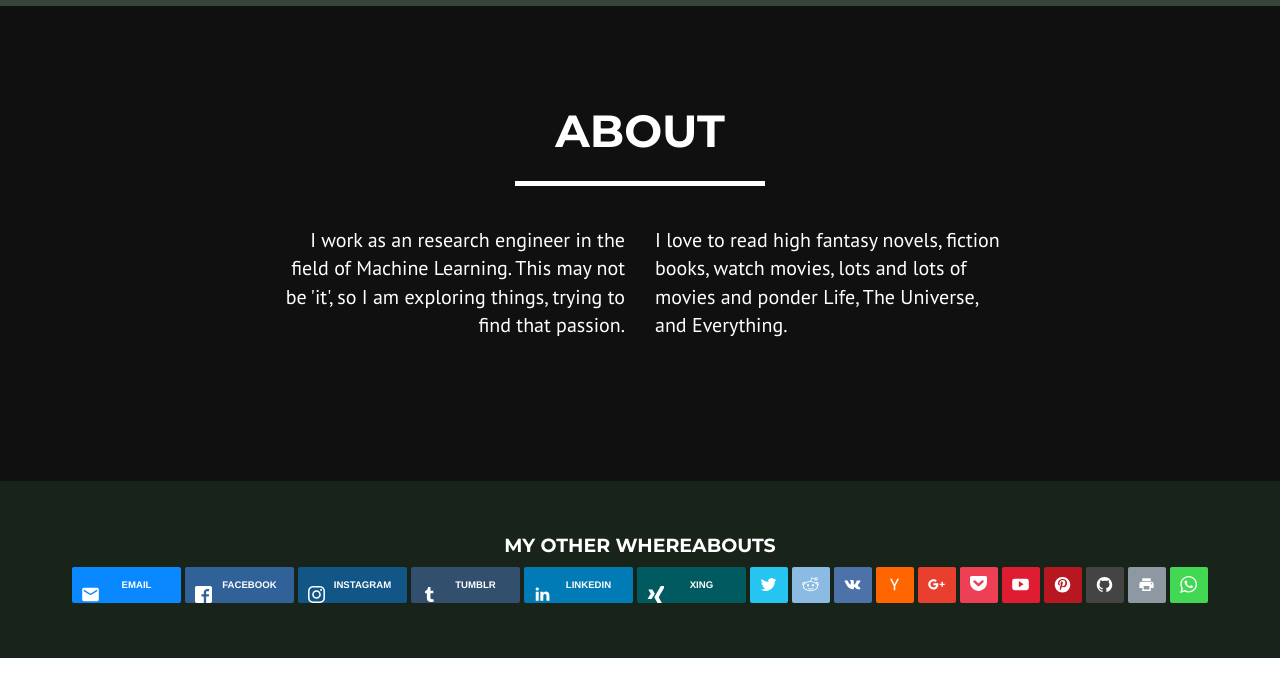
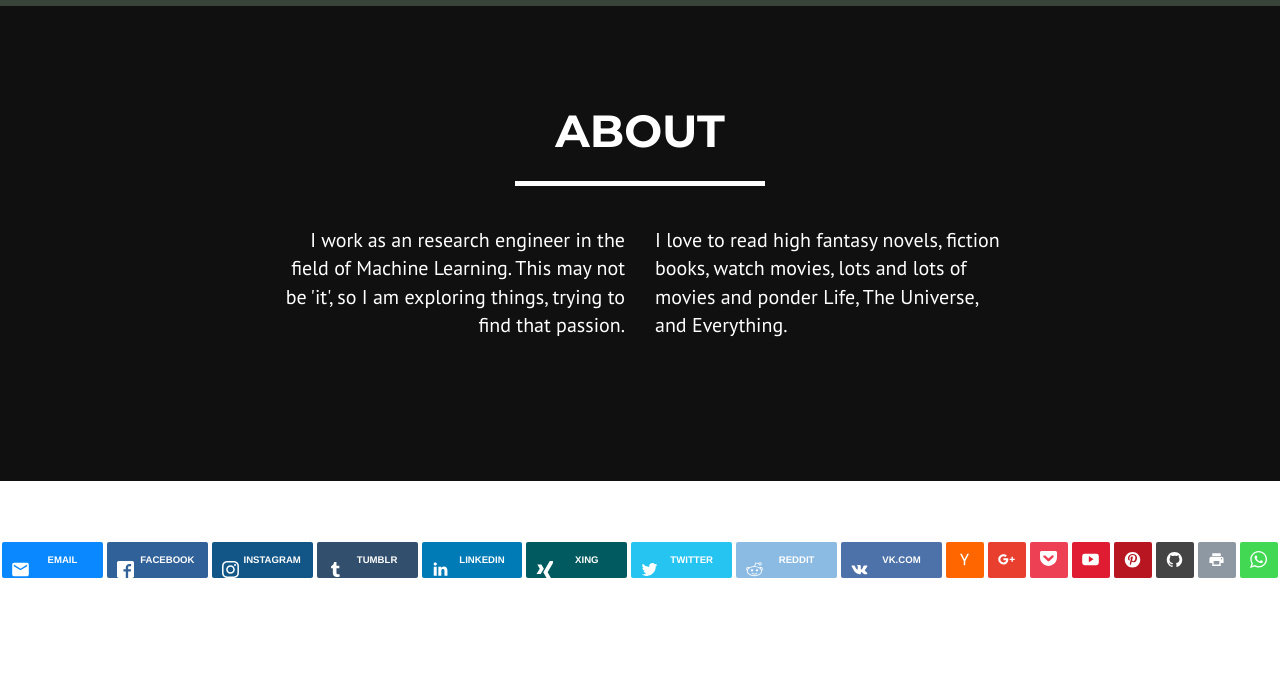
Before and after one commit to yuvraj-singh/yuvraj-singh.github.io, a Jekyll site: the page built from index.html, in a window 1280 px wide, cut to the strip 104-801 px from the top of the page. Built offline with Jekyll 4.4.1, drawn with Linux system fonts in a browser that asks for light colours; nearby versions of some CDN libraries.

```diff
--- a/_includes/footer.html
+++ b/_includes/footer.html
@@ -1,9 +1,10 @@
     <!-- Footer -->
     <footer class="text-center" id="footer">
-        <div class="footer-below">
+        <!-- <div class="footer-below">
             <div class="container">
                 <div class="row">
-                    <div class="footer-col col-lg-12">
+                    <div class="footer-col col-lg-12"> -->
+                    <div>
                         <h4>{{ site.footer.social }}</h4>
                         <ul class="rrssb-buttons">
                               <li class="rrssb-email">
@@ -169,10 +170,11 @@
                                 </li>
                             {% endfor %} -->
                         </ul>
-                    </div>
+                      </div>
+                    <!-- </div>
                 </div>
             </div>
-        </div>
+        </div> -->
     </footer>
 
     <!-- Scroll to Top Button (Only visible on small and extra-small screen sizes) -->
```
